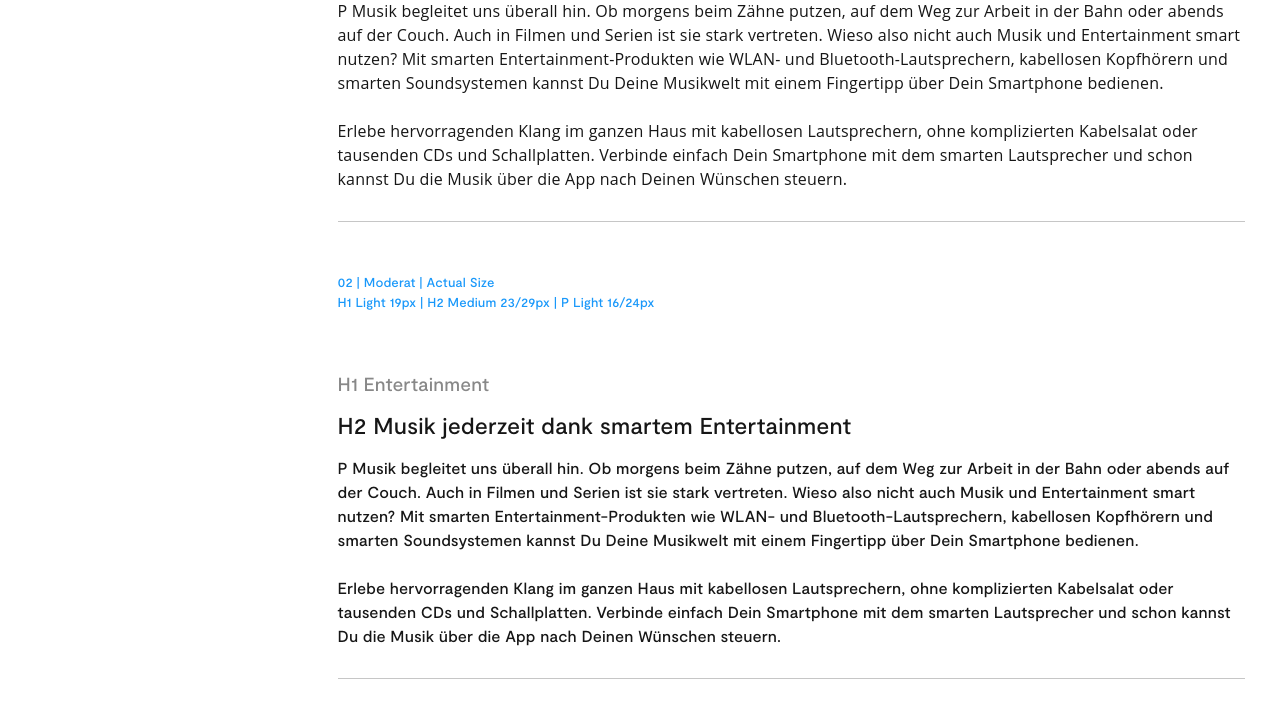
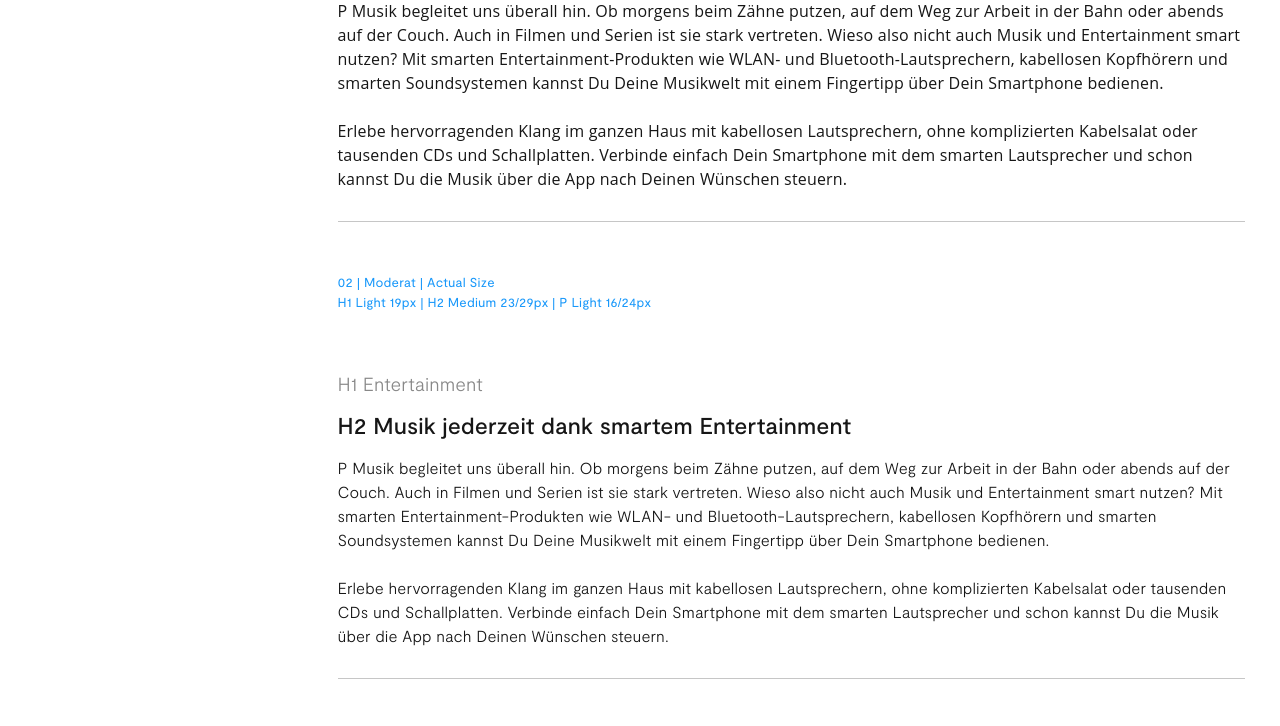
Before and after one commit to luiscaballero84/test-zone, a website: page index.html in a window 1280 px wide. Shown: the part 408-1134 px from the top of the page. Drawn offline with nearby package versions, Linux system fonts and the light colour scheme; some packages are replaced by stand-ins of ours; files that its build step writes are made by us from their sources; a script that the page names is missing.

Commit message:
Update _generic.reset.scss

```diff
--- a/sass/03_generic/_generic.reset.scss
+++ b/sass/03_generic/_generic.reset.scss
@@ -36,13 +36,13 @@ body {
 
 @font-face {
   font-family: "Mod";
-  src: url("../../css/font-mod/mod-trial-regular.otf") format("otf");
+  src: url("../../css/font-mod/mod-trial-regular.otf") format("opentype");
   font-weight: 400;
 }
 
 @font-face {
   font-family: "Mod";
-  src: url("../../css/font-mod/mod-light.ttf") format("ttf");
+  src: url("../../css/font-mod/mod-light.ttf") format("truetype");
   font-weight: 300;
 }
 
```
